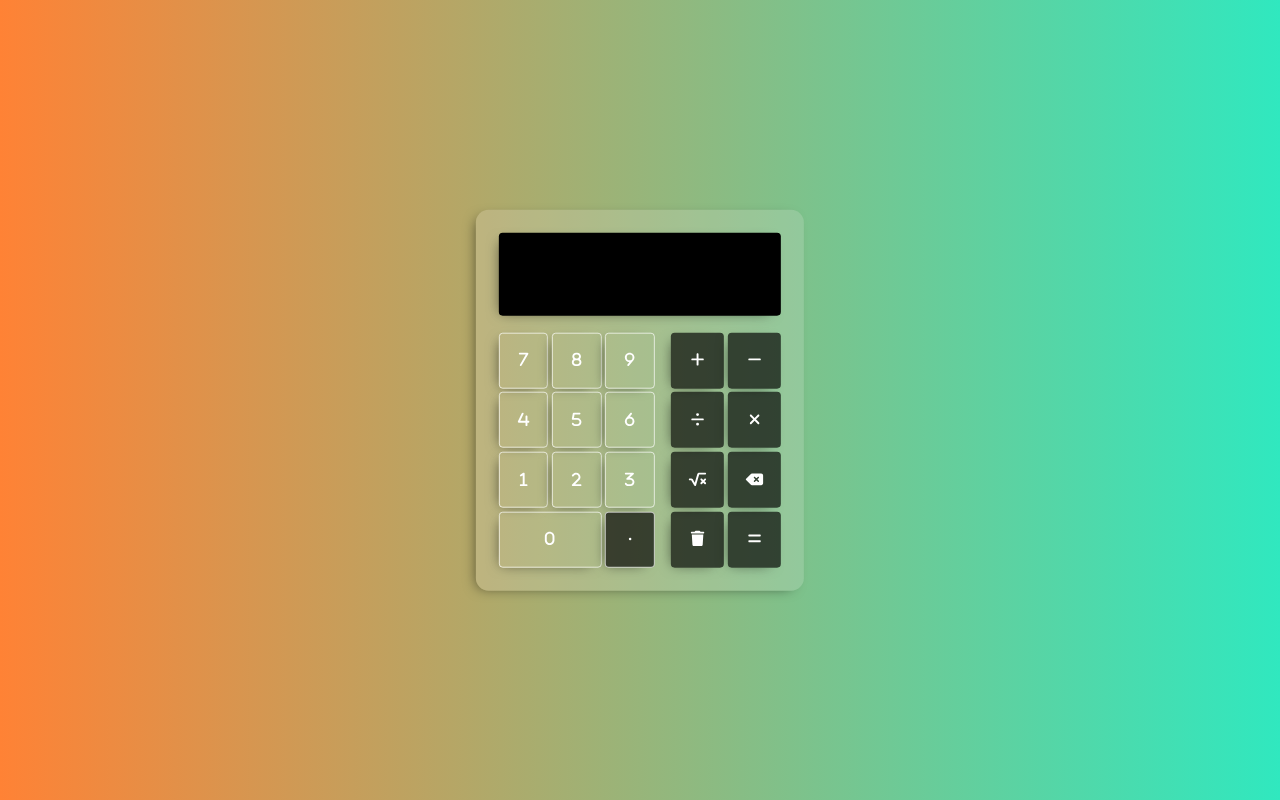
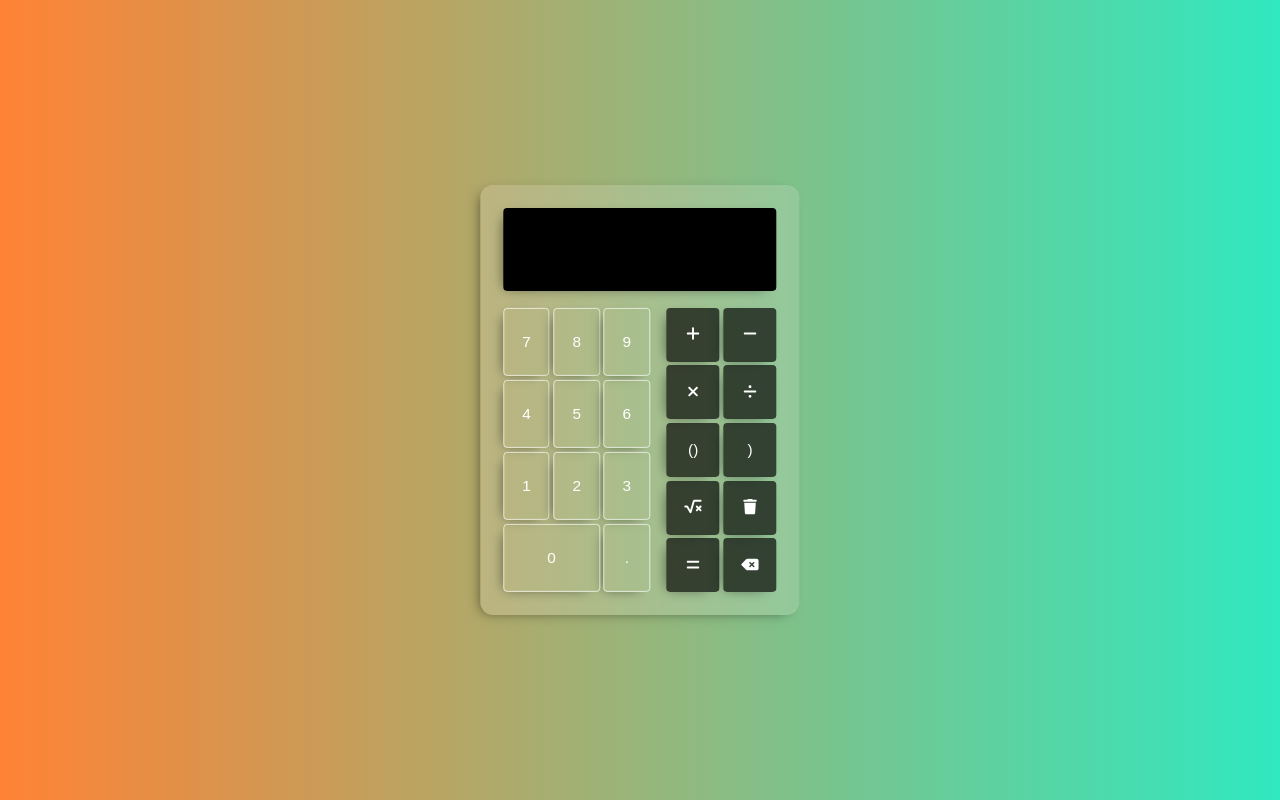
Before and after one commit to AlejandroFigini/Calculator-React, a React (Vite) app in the folder Calculator-React/: page / in a window 1280 px wide. Built offline with nearby package versions, Linux system fonts and the light colour scheme.

Commit message:
11/2/2025

```diff
--- a/Calculator-React/package.json
+++ b/Calculator-React/package.json
@@ -15,6 +15,7 @@
     "@fortawesome/free-regular-svg-icons": "^6.7.2",
     "@fortawesome/free-solid-svg-icons": "^6.7.2",
     "@fortawesome/react-fontawesome": "^0.2.2",
+    "mathjs": "^14.2.0",
     "react": "^18.3.1",
     "react-dom": "^18.3.1"
   },
--- a/Calculator-React/src/app.jsx
+++ b/Calculator-React/src/app.jsx
@@ -2,67 +2,161 @@
 import "./app.css"
 import { Button } from "./button"
 import { Screen } from "./screen"
-import { faXmark, faPlus, faDivide, faEquals, faDeleteLeft, faTrash, fa1, fa2, fa3, fa4, fa5, fa6, fa7, fa8, fa9, fa0, faMinus, faSquareRootVariable, faCircle } from '@fortawesome/free-solid-svg-icons';
 import { useState } from "react";
+import { compare, evaluate, sqrt } from "mathjs";
+import { faXmark, faPlus, faDivide, faEquals, faSquareRootVariable, faDeleteLeft, faTrash, fa1, fa2, fa3, fa4, fa5, fa6, fa7, fa8, fa9, fa0, faMinus, faCircle, faRightToBracket } from '@fortawesome/free-solid-svg-icons';
 
 export function App() {
 
-  const numbers = [[7, fa7], [8, fa8], [9, fa9], [4, fa4], [5, fa5], [6, fa6], [1, fa1], [2, fa2], [3, fa3], [0, fa0], ['point', faCircle]];
-  const operators = [['+', faPlus], ['-', faMinus], ['÷', faDivide], ['x', faXmark], ['√', faSquareRootVariable]];
-  const functions = [['←', faDeleteLeft, deletetCharScreen], ['clear', faTrash, clearScreen], ['=', faEquals, operations]];
 
+
+  const buttons = {
+
+
+    subtraction: {
+      operator: '-',
+      icon: faMinus,
+    },
+    divide: {
+      operator: '/',
+      icon: faDivide,
+    },
+    multiplication: {
+      operator: '*',
+      icon: faXmark,
+    },
+
+    addition: {
+      operator: '+',
+      icon: faPlus,
+    },
+
+
+    squareRoot: {
+      operator: 'sqrt()',
+      icon: faSquareRootVariable,
+    },
+
+
+    parenthesesOpen: {
+      operator: '()',
+    },
+
+    parenthesesClose: {
+      operator: ')',
+    },
+    clear: {
+      operator: 'C',
+      icon: faTrash,
+      acction: function clearScreen() {
+        setExpression('');
+        setResult('');
+      },
+    },
+    clear: {
+      operator: 'C',
+      icon: faTrash,
+      acction: function clearScreen() {
+        setExpression('');
+        setResult('');
+      },
+    },
+    clear: {
+      operator: 'C',
+      icon: faTrash,
+      acction: function clearScreen() {
+        setExpression('');
+        setResult('');
+        setOpen(0);
+      },
+    },
+    delete: {
+      operator: '←',
+      icon: faDeleteLeft,
+      acction: function deletetCharScreenn() {
+        setExpression((prev) => {
+          const index = prev.indexOf(")");
+
+          // Eliminamos `()` si existen y restamos 1 a `open`
+          if (/\(\)/.test(prev)) {
+            setOpen((prevOpen) => prevOpen - 1);
+            return prev.replace(/\(\)/g, "");
+          }
+
+          // Si hay `)` pero NO `()`, eliminamos un carácter usando `open`
+          if (index !== -1) {
+            const openmalo = -open; // open debería estar definido en el estado
+            return prev.slice(0, openmalo - 1) + prev.slice(openmalo);
+          }
+
+          // Si no hay `)` ni `()`, eliminamos el último carácter
+          return prev.slice(0, -1);
+        });
+      },
+    },
+    equal: {
+      operator: '=',
+      icon: faEquals,
+      acction: function result() {
+        setResult(evaluate(expression).toString());
+      },
+    },
+  }
 
   const [expression, setExpression] = useState('');
   const [result, setResult] = useState('');
+  const [open, setOpen] = useState(0);
 
   function updateScreen(value) {
-    setExpression((prev) => prev + value);
+    setExpression((prev) => {
+
+      if (value.includes('()')) {
+        setOpen(open + 1)
+      }
+      else if (value == ')') {
+        setOpen(prev => Math.max(0, prev - 1))
+        return prev
+      }
+      return open > 0 ? (prev.slice(0, -open) + value + prev.slice(-open)) : (prev + value);
+
+    })
   }
-  function clearScreen() {
-    setExpression('');
-    setResult('');
-  }
-  function deletetCharScreen() {
-    setExpression((prev) => prev.slice(0, -1))
-  }
-  function operations() {
-    const regex = /(\d+)\s*([\+\-\*/])\s*(\d+)/;
-    const match = expression.match(regex);
 
-    if (match) {
-      const num1 = parseFloat(match[1]);
-      const operator = match[2];
-      const num2 = parseFloat(match[3]);
-      let res;
 
-      switch (operator) {
-        case '+':
-          res = num1 + num2;
-          break;
-
-        case '-':
-          res = num1 - num2;
-          break;
-
-        default:
-          break;
-      }
-      setResult(res)
-    }
-  }
   return (
     <>
       <section>
         <div className="ct-screen">
-          <Screen className="ct-screen-up" text={result ? expression : null} />
-          <Screen className="ct-screen-down" text={result ? result : expression} />
+          <Screen className="ct-screen-up" text={expression} />
+          <Screen className="ct-screen-down" text={result} />
         </div>
         <div className="ct-buttons-number">
-          <Button buttons={numbers} updateScreen={updateScreen} />
+          <Button button={"7"} action={updateScreen} />
+          <Button button={"8"} action={updateScreen} />
+          <Button button={"9"} action={updateScreen} />
+          <Button button={"4"} action={updateScreen} />
+          <Button button={"5"} action={updateScreen} />
+          <Button button={"6"} action={updateScreen} />
+          <Button button={"1"} action={updateScreen} />
+          <Button button={"2"} action={updateScreen} />
+          <Button button={"3"} action={updateScreen} />
+          <Button button={"."} action={updateScreen} />
+          <Button button={"0"} action={updateScreen} />
         </div>
         <div className="ct-buttons-operator">
-          <Button buttons={operators} updateScreen={updateScreen} />
-          <Button buttons={functions} />
+          <Button button={buttons.addition.operator} icon={buttons.addition.icon} action={updateScreen} />
+          <Button button={buttons.subtraction.operator} icon={buttons.subtraction.icon} action={updateScreen} />
+          <Button button={buttons.multiplication.operator} icon={buttons.multiplication.icon} action={updateScreen} />
+          <Button button={buttons.divide.operator} icon={buttons.divide.icon} action={updateScreen} />
+
+
+          <Button button={buttons.parenthesesOpen.operator} icon={buttons.parenthesesOpen.icon} action={updateScreen} />
+          <Button button={buttons.parenthesesClose.operator} icon={buttons.parenthesesClose.icon} action={updateScreen} />
+          <Button button={buttons.squareRoot.operator} icon={buttons.squareRoot.icon} action={updateScreen} />
+
+          <Button button={buttons.clear.operator} icon={buttons.clear.icon} action={buttons.clear.acction} />
+          <Button button={buttons.equal.operator} icon={buttons.equal.icon} action={buttons.equal.acction} />
+          <Button button={buttons.delete.operator} icon={buttons.delete.icon} action={buttons.delete.acction} />
         </div>
       </section>
     </>
--- a/Calculator-React/src/button.jsx
+++ b/Calculator-React/src/button.jsx
@@ -1,14 +1,24 @@
 import "./button.css"
 import { FontAwesomeIcon } from '@fortawesome/react-fontawesome';
-
+/*
 export function Button({buttons,updateScreen}){
     return(
-        buttons.map((button)=>(
         <button
             className={`btn-${button[0]}`}
-            onClick={() =>(button[2]?button[2]():updateScreen(button[0]))}>
+            onClick={() =>(updateScreen)}>
             <FontAwesomeIcon className="icon" icon={button[1]}/>
         </button>
-    ))
     )
 }
+    */
+
+
+
+
+export function Button({ button, action, icon }) {
+    return (
+        <button className={`btn-${button}`} onClick={() => (action(button))}>
+            {icon ? <FontAwesomeIcon className="icon" icon={icon} /> : button}
+        </button>
+    )
+}
```
Also changed, not shown: Calculator-React/src/screen.jsx (+8 -0 lines), 1 other file (tests, documents, lock files or other folders).
